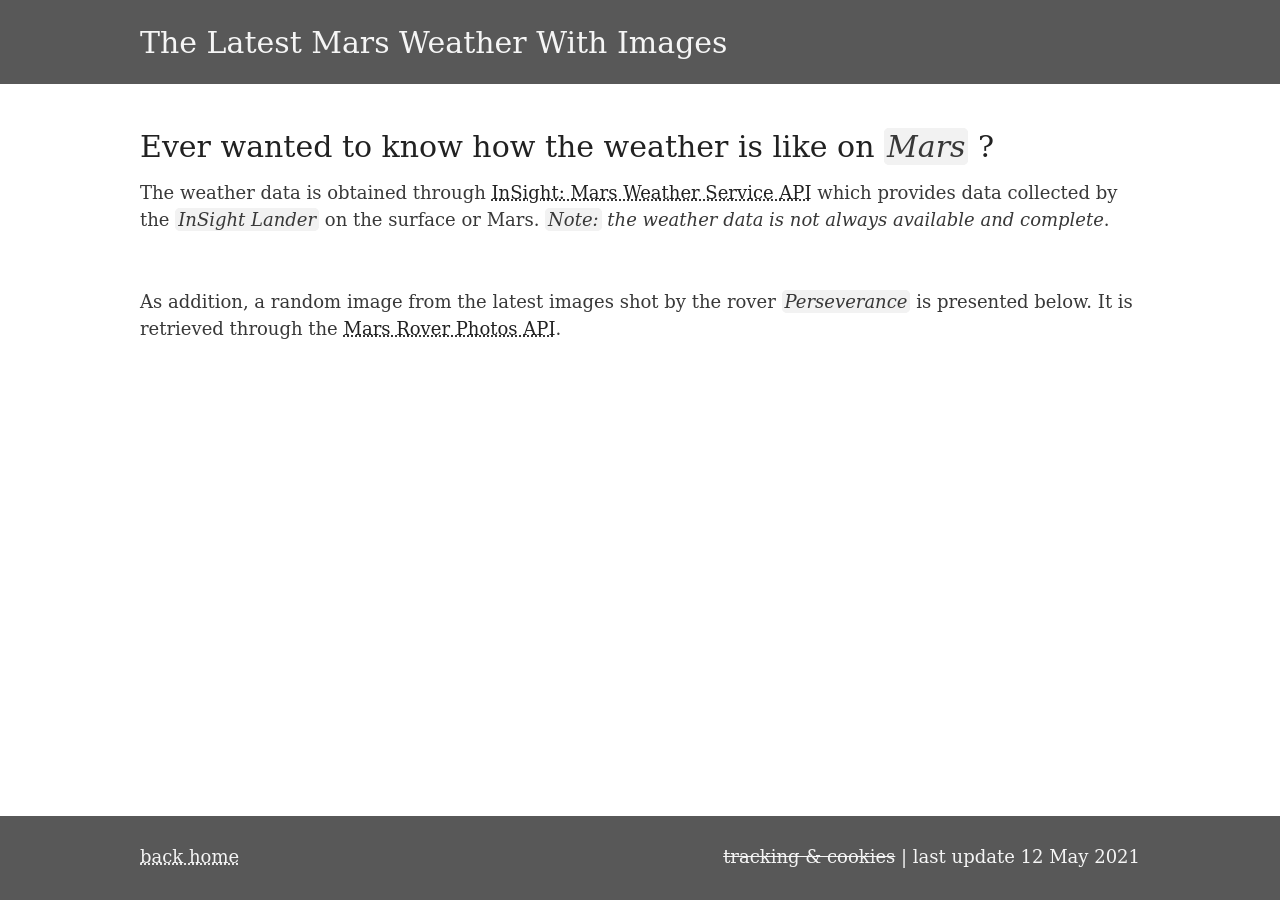
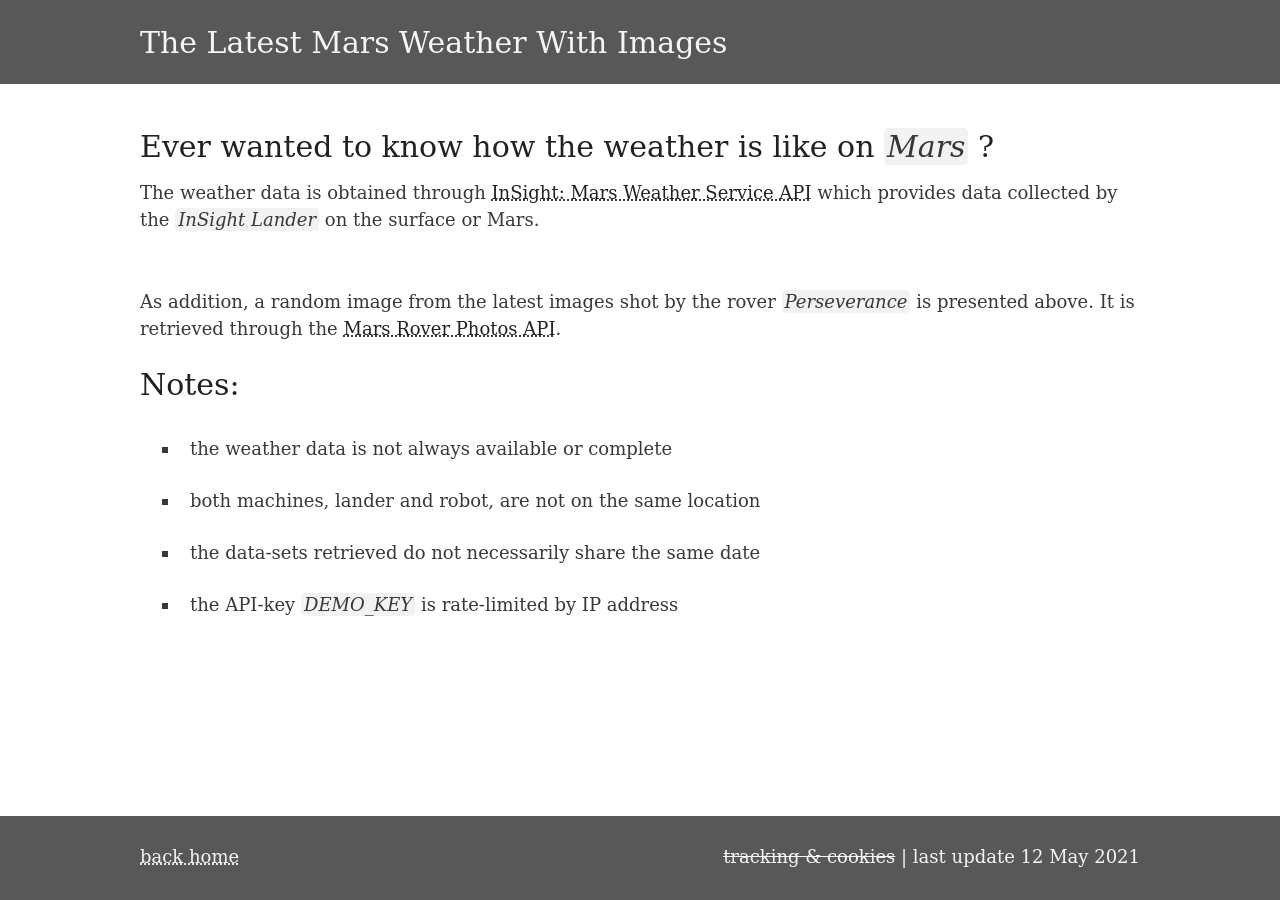
Before and after one commit to ZackDev/zackdev.github.io, a Jekyll site: the page built from _posts/2021-05-07-the-latest-mars-weather-with-images.md, in a window 1280 px wide. Built offline with Jekyll 4.4.1, drawn with Linux system fonts in a browser that asks for light colours.

Commit message:
updated 'mars weather' content

```diff
--- a/_posts/2021-05-07-the-latest-mars-weather-with-images.md
+++ b/_posts/2021-05-07-the-latest-mars-weather-with-images.md
@@ -9,7 +9,7 @@ archived: false
 
 # Ever wanted to know how the weather is like on `Mars` ?
 
-The weather data is obtained through [InSight: Mars Weather Service API][1] which provides data collected by the `InSight Lander` on the surface or Mars. *`Note:` the weather data is not always available and complete*.
+The weather data is obtained through [InSight: Mars Weather Service API][1] which provides data collected by the `InSight Lander` on the surface or Mars.
 
 {% include div.html name="weather_table_wrap" %}
 
@@ -17,6 +17,12 @@ The weather data is obtained through [InSight: Mars Weather Service API][1] whic
 
 {% include javascript.html src="/assets/js/mars.js" %}
 
+As addition, a random image from the latest images shot by the rover `Perseverance` is presented above. It is retrieved through the [Mars Rover Photos API][1].
+
 [1]: <https://api.nasa.gov/> "NASA Open APIs"
 
-As addition, a random image from the latest images shot by the rover `Perseverance` is presented below. It is retrieved through the [Mars Rover Photos API][1].
+# Notes:
+* the weather data is not always available or complete
+* both machines, lander and robot, are not on the same location
+* the data-sets retrieved do not necessarily share the same date
+* the API-key `DEMO_KEY` is rate-limited by IP address
```
